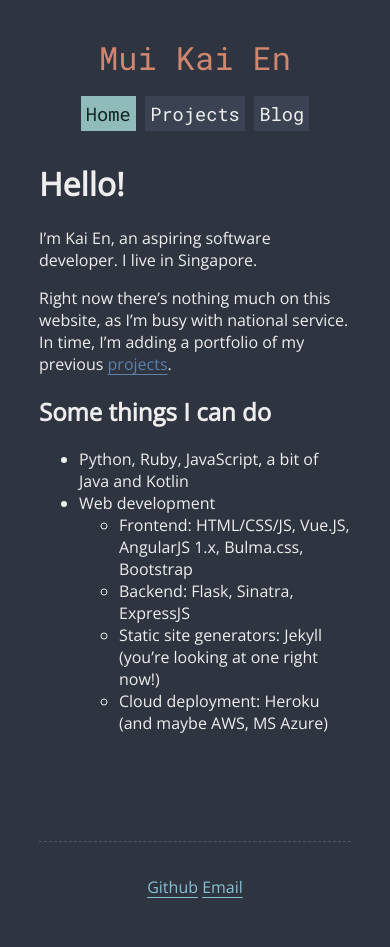
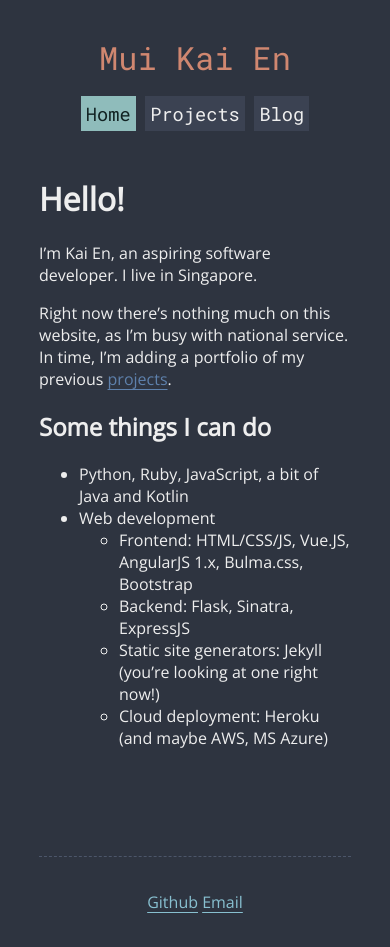
Before and after one commit to kaine119/kaine119.github.io, a Jekyll site: the page built from index.md, in a window 390 px wide. Built offline with Jekyll 4.4.1, drawn with Linux system fonts in a browser that asks for light colours.

Commit message:
Space header out even more on smaller devices

```diff
--- a/assets/css/header.css
+++ b/assets/css/header.css
@@ -16,6 +16,14 @@ header > h1 {
 
 @media screen and (max-width: 550px) {
   header {
+    margin-bottom: 20px;
+    flex-direction: column;
+  }
+}
+
+@media screen and (max-width: 300px) {
+  #header__links {
+    display: flex;
     flex-direction: column;
   }
 }
```
